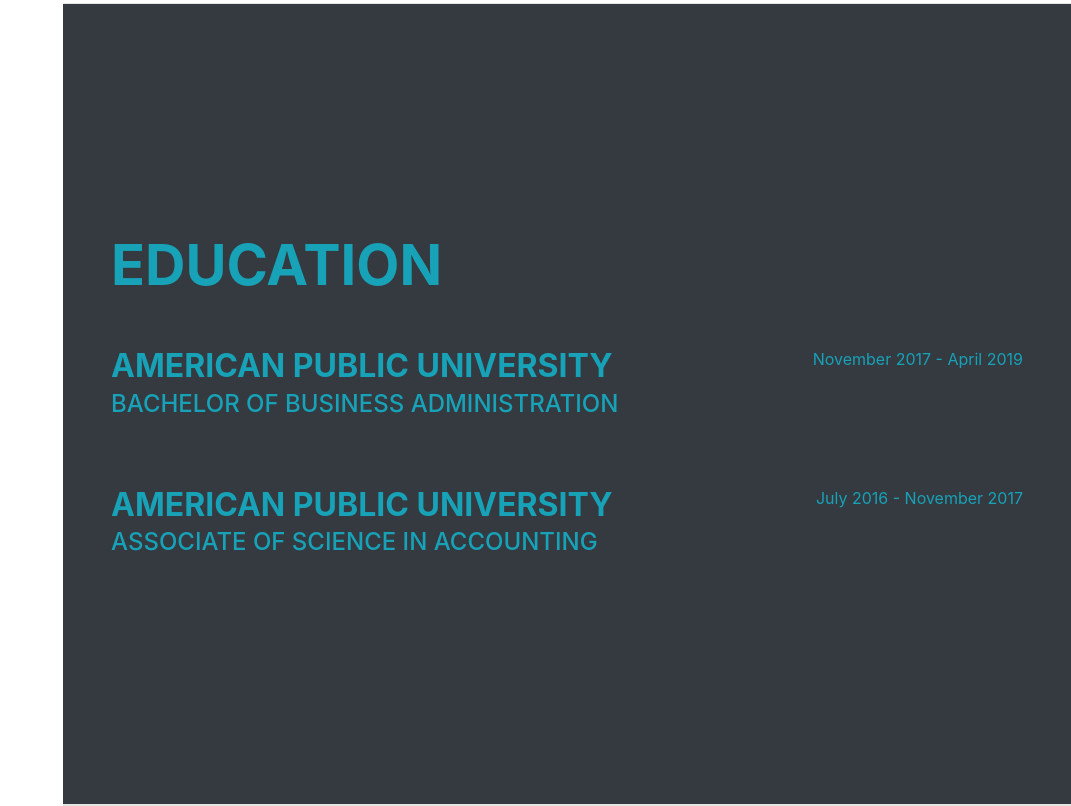
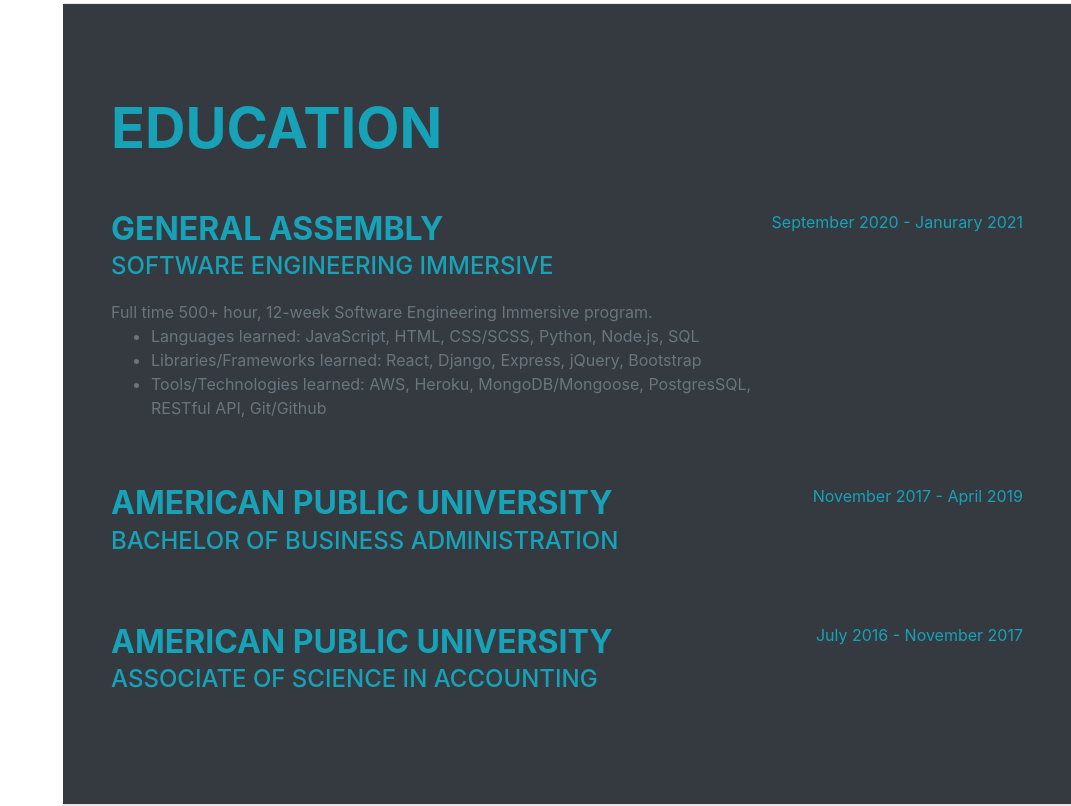
Before and after one commit to kevinjmosley93/kevinjmosley93.github.io, a website: page index.html in a window 1280 px wide. Shown: the part 2614-3420 px from the top of the page, without its empty margins (209-1280 px from the left). Drawn offline with nearby package versions, Linux system fonts and the light colour scheme; a web font is replaced by a local one.

Commit message:
Latest Commit

```diff
--- a/index.html
+++ b/index.html
@@ -144,6 +144,23 @@
         <h2 class="mb-5 text-info">Education</h2>
         <div class="d-flex flex-column flex-md-row justify-content-between mb-5">
           <div class="flex-grow-1">
+            <h3 class="mb-0 text-info">General Assembly</h3>
+            <div class="subheading mb-3 text-info">Software Engineering Immersive</div>
+            <div class="text-muted">
+              <span>Full time 500+ hour, 12-week Software Engineering Immersive program.</span>
+              <ul>
+                <li>Languages learned: JavaScript, HTML, CSS/SCSS, Python, Node.js, SQL</li>
+                <li> Libraries/Frameworks learned: React, Django, Express, jQuery, Bootstrap</li>
+                <li> Tools/Technologies learned: AWS, Heroku, MongoDB/Mongoose, PostgresSQL, RESTful API, Git/Github
+                </li>
+              </ul>
+            </div>
+          </div>
+          <div class="flex-shrink-0"><span class="text-info">September 2020 - Janurary 2021</span></div>
+
+        </div>
+        <div class="d-flex flex-column flex-md-row justify-content-between mb-5">
+          <div class="flex-grow-1">
             <h3 class="mb-0 text-info">American Public University</h3>
             <div class="subheading mb-3 text-info">Bachelor of Business Administration</div>
           </div>
```
